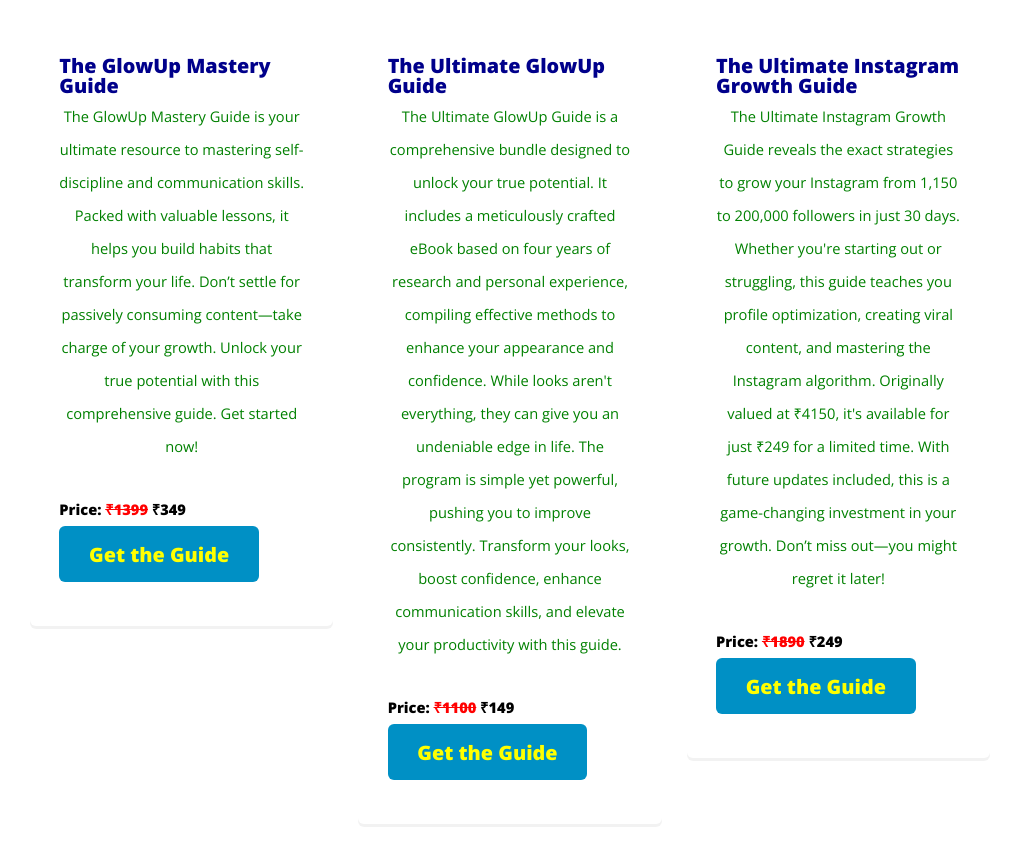
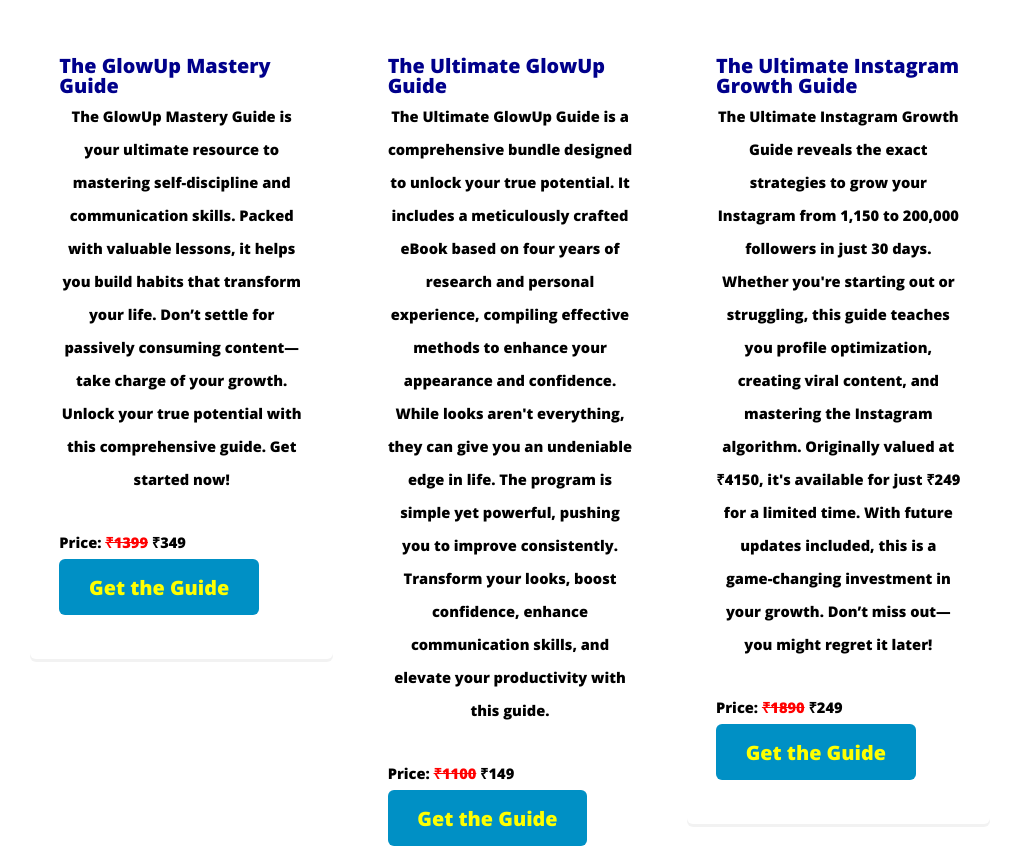
Before and after one commit to TheSmartStoriess/TheSmartStories, a plain HTML site: page index.html in a window 1280 px wide. Shown: the part 1025-1874 px from the top of the page, without its empty margins (130-1149 px from the left). Drawn offline with nearby package versions, Linux system fonts and the light colour scheme.

Commit message:
Add files via upload

```diff
--- a/index.html
+++ b/index.html
@@ -72,7 +72,7 @@
 								<div class="inner">
 									<header>
 										<h2 style="color: darkblue;">The GlowUp Mastery Guide</h2>
-										<p style="color: green; text-align: center;">The GlowUp Mastery Guide is your ultimate resource to mastering self-discipline and communication skills. Packed with valuable lessons, it helps you build habits that transform your life. Don’t settle for passively consuming content—take charge of your growth. Unlock your true potential with this comprehensive guide. Get started now!
+										<p style="color: black; text-align: center; font-weight: bold;">The GlowUp Mastery Guide is your ultimate resource to mastering self-discipline and communication skills. Packed with valuable lessons, it helps you build habits that transform your life. Don’t settle for passively consuming content—take charge of your growth. Unlock your true potential with this comprehensive guide. Get started now!
 
 </p>
 									</header>
@@ -88,7 +88,7 @@
 								<div class="inner">
 									<header>
 										<h2 style="color: darkblue;">The Ultimate GlowUp Guide</h2>
-										<p style="color: green; text-align: center;">The Ultimate GlowUp Guide is a comprehensive bundle designed to unlock your true potential. It includes a meticulously crafted eBook based on four years of research and personal experience, compiling effective methods to enhance your appearance and confidence. While looks aren't everything, they can give you an undeniable edge in life. The program is simple yet powerful, pushing you to improve consistently. Transform your looks, boost confidence, enhance communication skills, and elevate your productivity with this guide.
+										<p style="color: black; text-align: center; font-weight: bold;">The Ultimate GlowUp Guide is a comprehensive bundle designed to unlock your true potential. It includes a meticulously crafted eBook based on four years of research and personal experience, compiling effective methods to enhance your appearance and confidence. While looks aren't everything, they can give you an undeniable edge in life. The program is simple yet powerful, pushing you to improve consistently. Transform your looks, boost confidence, enhance communication skills, and elevate your productivity with this guide.
 
 </p>
 									</header>
@@ -104,7 +104,7 @@
 								<div class="inner">
 									<header>
 										<h2 style="color: darkblue;">The Ultimate Instagram Growth Guide</h2>
-										<p style="color: green; text-align: center;">The Ultimate Instagram Growth Guide reveals the exact strategies to grow your Instagram from 1,150 to 200,000 followers in just 30 days. Whether you're starting out or struggling, this guide teaches you profile optimization, creating viral content, and mastering the Instagram algorithm. Originally valued at ₹4150, it's available for just ₹249 for a limited time. With future updates included, this is a game-changing investment in your growth. Don’t miss out—you might regret it later!
+										<p style="color: black; text-align: center; font-weight: bold;">The Ultimate Instagram Growth Guide reveals the exact strategies to grow your Instagram from 1,150 to 200,000 followers in just 30 days. Whether you're starting out or struggling, this guide teaches you profile optimization, creating viral content, and mastering the Instagram algorithm. Originally valued at ₹4150, it's available for just ₹249 for a limited time. With future updates included, this is a game-changing investment in your growth. Don’t miss out—you might regret it later!
 
 </p>
 									</header>
@@ -126,6 +126,7 @@
 								<h3 style="color: darkblue;">Stay Connected</h3>
 								<p style="color: green;">Have questions or need help? Reach out to us at:</p>
 								<a href="mailto:smartstoriesig@gmail.com" style="color: yellow;">smartstoriesig@gmail.com</a>
+								<p>Telegram ID: @smartstoriesyt</p>
 							</section>
 						</div>
 					</div>
```
Also changed, not shown: payment1.html (+1 -1 lines), payment2.html (+1 -1 lines), payment3.html (+1 -1 lines).
